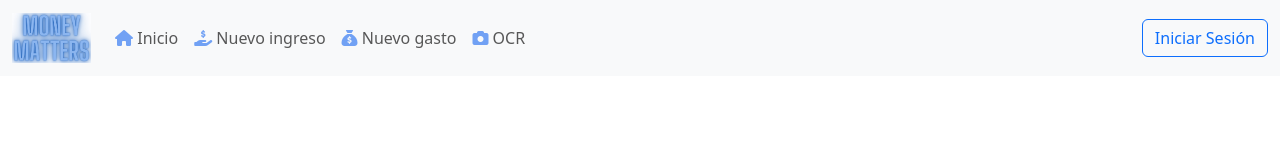
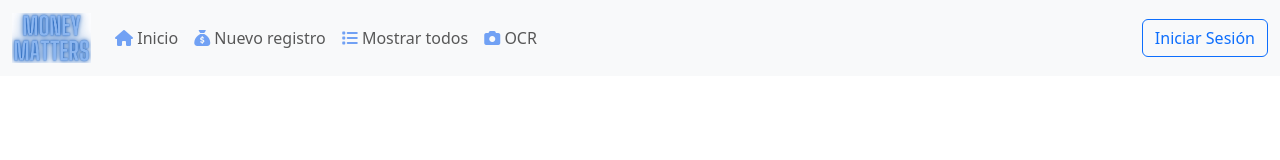
Before and after one commit to jacquelr/money-matters, a React (Create React App) app: page / in a window 1280 px wide. Shown: the top 160 px of the page. Built offline with nearby package versions, Linux system fonts and the light colour scheme.

Commit message:
ajuste navbar

```diff
--- a/src/components/navbar.js
+++ b/src/components/navbar.js
@@ -20,10 +20,10 @@ const Navbar = () => {
                 <Link to='/' className='nav-link'><i className="fa-solid fa-house" style={{color: '#71a1f4'}}></i>  Inicio</Link>
               </li>
               <li className="nav-item">
-                <Link to='/Ingreso' className='nav-link'><i className="fa-solid fa-hand-holding-dollar" style={{color: '#71a1f4'}}></i> Nuevo ingreso</Link>
+                <Link to='/Ingreso' className='nav-link'><i className="fa-solid fa-sack-dollar" style={{color: '#71a1f4'}}></i> Nuevo registro</Link>
               </li>
               <li className="nav-item">
-                <Link to='/Gasto' className='nav-link'><i class="fa-solid fa-sack-dollar" style={{color: '#71a1f4'}}></i> Nuevo gasto</Link>
+                <Link to='/Gasto' className='nav-link'><i class="fa-solid fa-list" style={{color: '#71a1f4'}}></i> Mostrar todos</Link>
               </li>
               <li className="nav-item">
                 <Link to='/OCRapp' className='nav-link'><i class="fa-solid fa-camera" style={{color: '#71a1f4'}}></i> OCR</Link>
```
